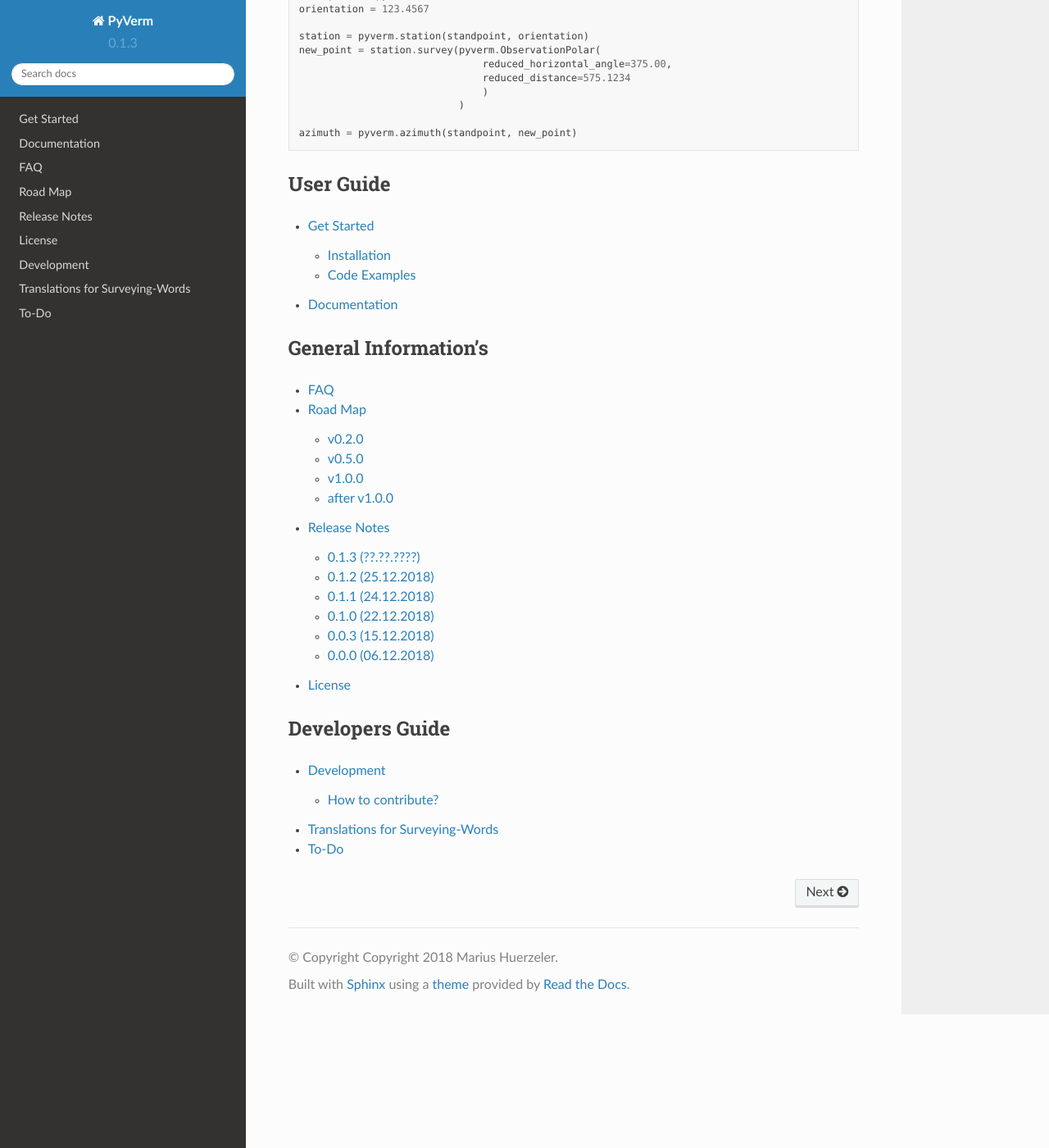
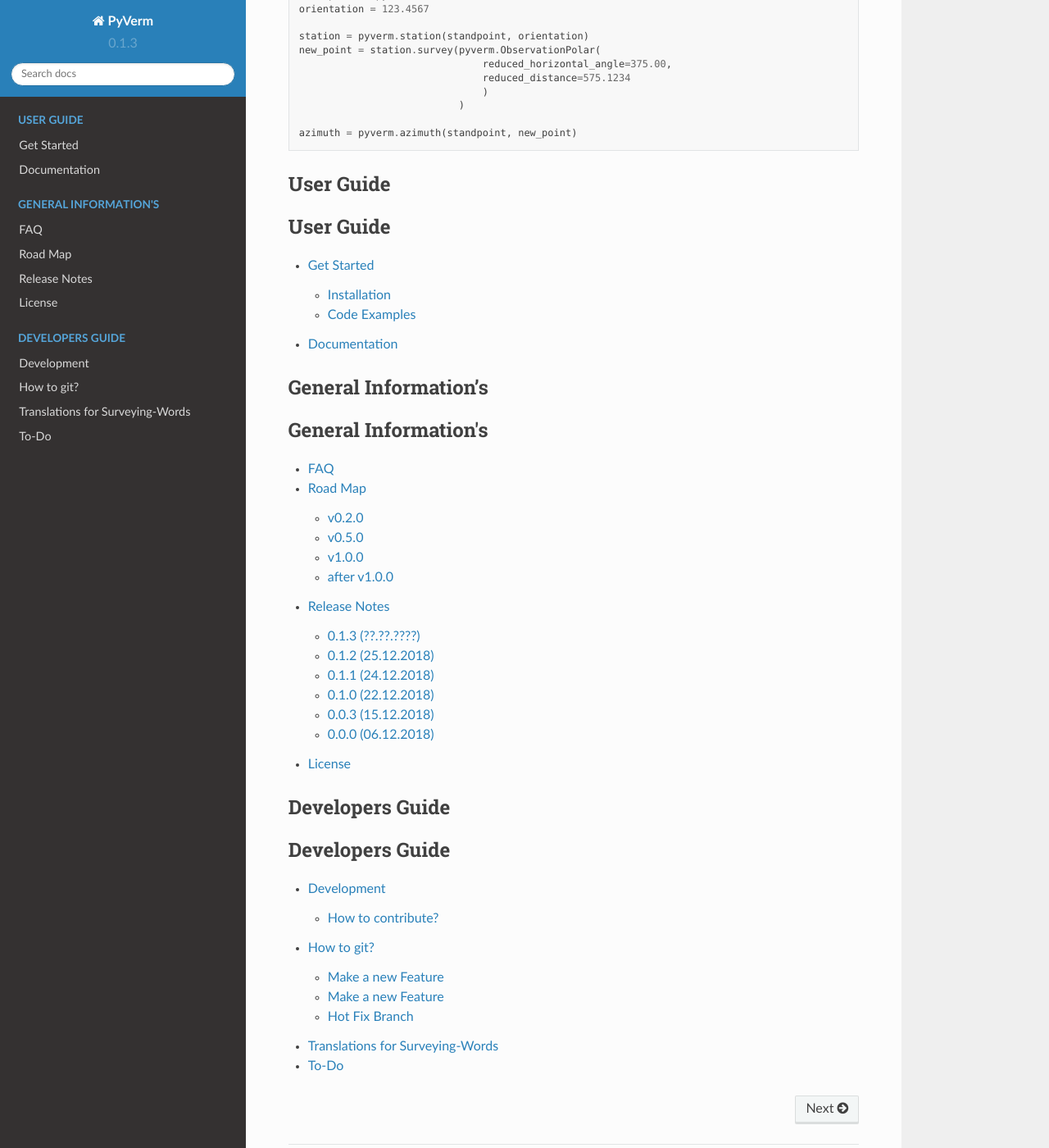
Before and after one commit to doppelmeter/pyverm, a Sphinx documentation site: the page built from docs/index.rst, in a window 1280 px wide and 1400 px high, scrolled down 616 px. Shown: the whole window at 82% size. Built offline with Sphinx 7.4.7 and the Read the Docs theme 2.0.0, drawn with Linux system fonts in a browser that asks for light colours; some of the changed lines change nothing that is shown.

Commit message:
update documentation

```diff
--- /dev/null
+++ b/docs/dev/how-to-git.rst
@@ -0,0 +1,79 @@
+How to git?
+===========
+
+Make a new Feature
+------------------
+
+* create a feature branch, by checking out development branch to the feature branch
+
+  ``git checkout -b myfeature development``
+
+* make your developements
+
+* when finished, merge features branch into development branch, by checking out development branche
+
+  ``git checkout development``
+
+  mergin feature branch to development branch **Important:** ``--no-ff``
+
+  ``git merge --no-ff myfeature``
+
+  delet your features branch
+
+  ``git branch -d myfeature``
+
+  push development branch to origin (GitHub)
+
+  ``git push origin development``
+
+
+Make a new Feature
+------------------
+
+* check out release branch from development branch -> name = release-X.X.X
+
+  ``git checkout -b release-X.X.X development``
+
+* increasing version number and commit this
+
+  ``git commit -a -m "version number changed for release"``
+
+* make other stuff for release preparation and commit it
+
+* to finish the release, check out the master branch
+
+  ``git checkout master``
+
+  merge release branch to master branch
+
+  ``git merge --no-ff release-1.2``
+
+  make a tag
+
+  ``git tag -a v1.2.1``
+
+  push released master to origin (GitHub) with all tags
+
+  ``git push origin master``
+
+  ***and** merge release with development branch
+
+  ``git checkout development``
+
+  merge release branch to master branch
+
+  ``git merge --no-ff release-1.2``
+
+  push released master to origin (GitHub) with all tags
+
+  ``git push origin development``
+
+* finally delete release branch
+
+  ``git branch -d release-1.2``
+
+
+Hot Fix Branch
+------------------
+
+https://nvie.com/posts/a-successful-git-branching-model/
--- a/docs/index.rst
+++ b/docs/index.rst
@@ -48,6 +48,7 @@ User Guide
 
 .. toctree::
    :maxdepth: 2
+   :caption: User Guide
 
    user/get_started
    user/documentation
@@ -58,6 +59,7 @@ General Information's
 
 .. toctree::
    :maxdepth: 2
+   :caption: General Information's
 
    info/faq
    info/road-map
@@ -70,7 +72,9 @@ Developers Guide
 
 .. toctree::
    :maxdepth: 2
+   :caption: Developers Guide
 
    dev/development
+   dev/how-to-git
    dev/translations
    dev/todo
```
